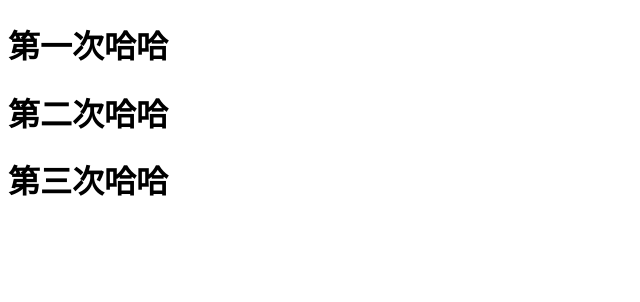
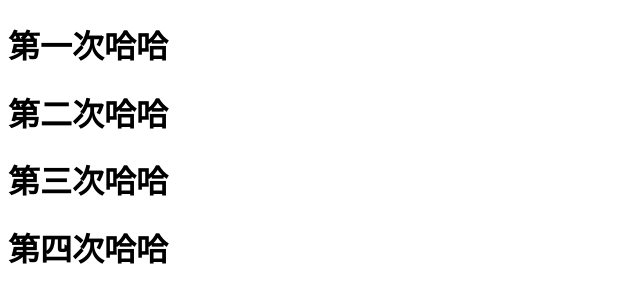
Before and after one commit to suyuannn/git_exercise, a plain HTML site: page index.html in a window 1280 px wide. Shown: the whole page, without its empty margins (0-640 px from the left). Drawn offline with Linux system fonts and the light colour scheme.

Commit message:
第四次提交

```diff
--- a/index.html
+++ b/index.html
@@ -12,6 +12,7 @@
     <h1>第一次哈哈</h1>
     <h1>第二次哈哈</h1>
     <h1>第三次哈哈</h1>
+    <h1>第四次哈哈</h1>
 </body>
 
 </html>
```
